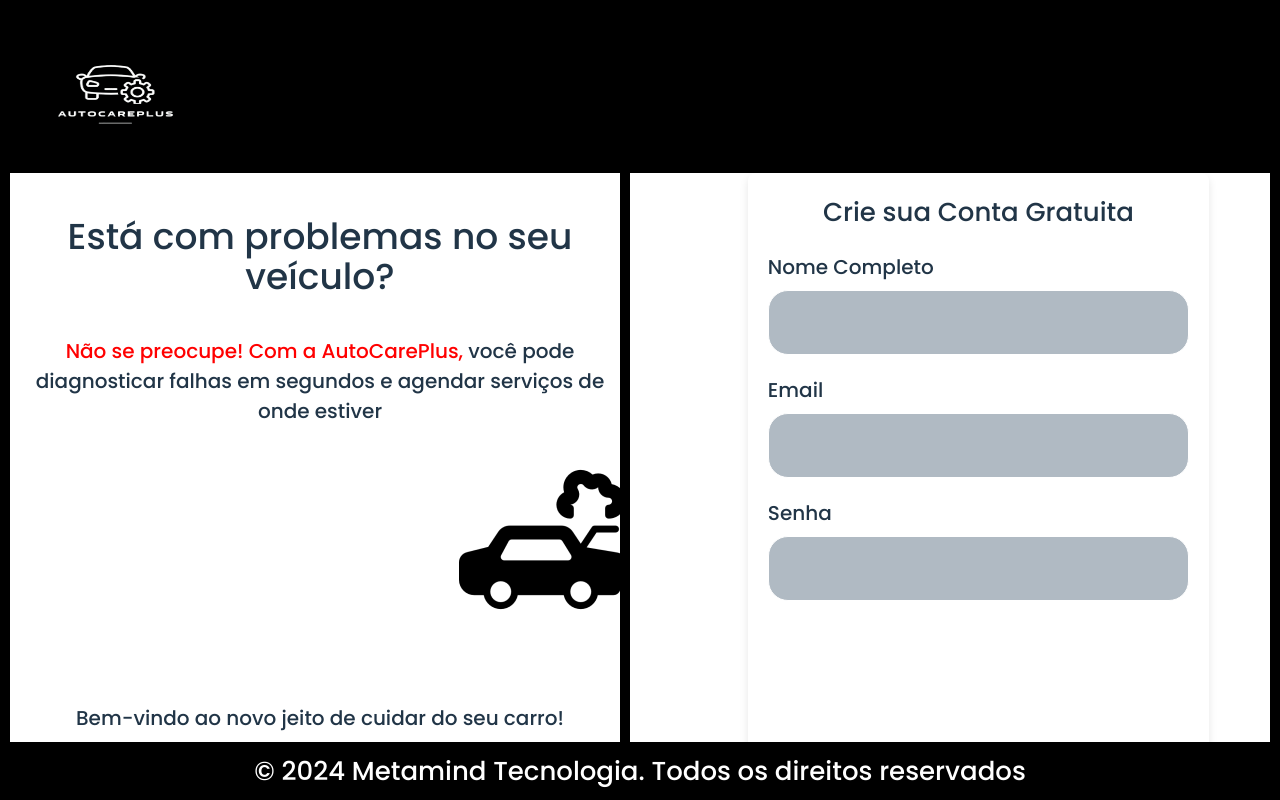
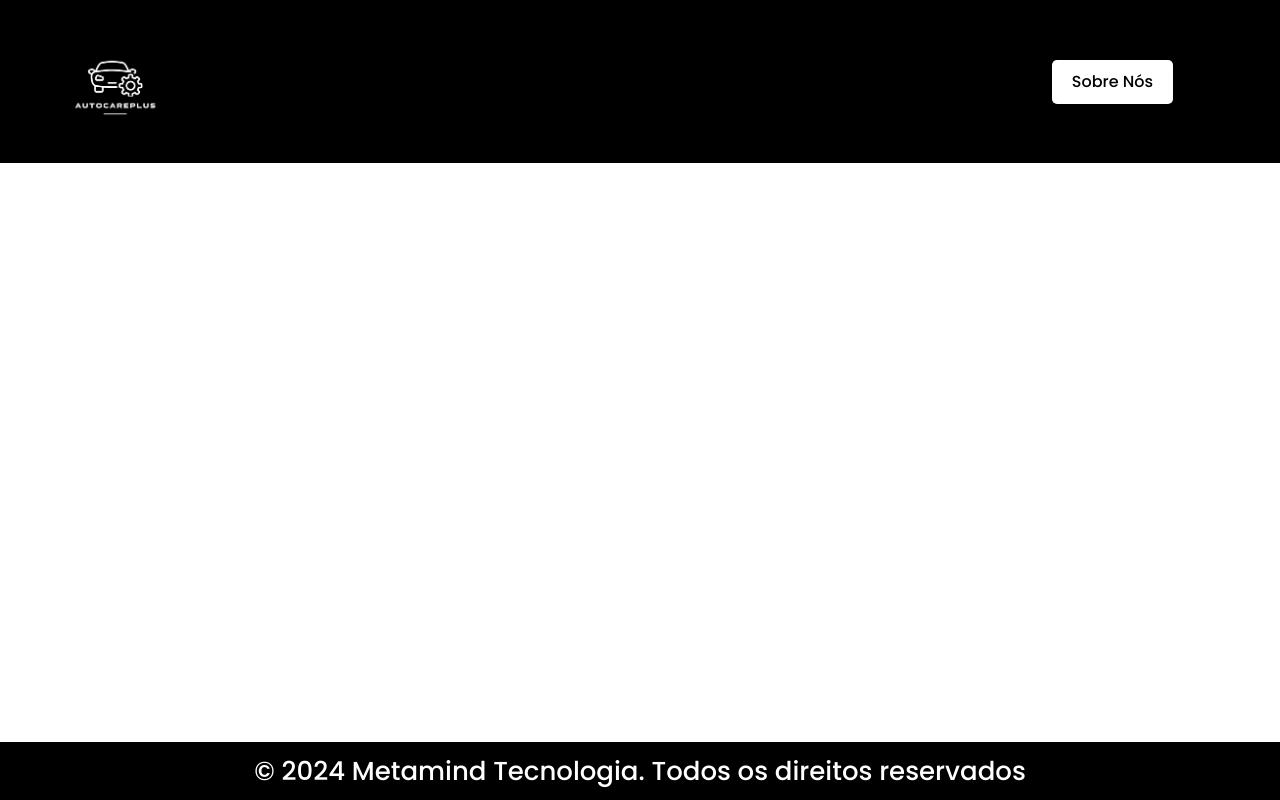
Before and after one commit to joao1015/AutoCarePlusReact, a React (Vite) app in the folder Sprint3/: page /sobrenos in a window 1280 px wide. Shown: the top 800 px of the page. Built offline with nearby package versions, Linux system fonts and the light colour scheme.

Commit message:
Adiciona página "Sobre Nós" e configuração de rota
- Criação do componente `AboutUs` com informações sobre a empresa.
- Configuração da rota `/about-us` no sistema de roteamento.
- Atualização do componente principal `App` para incluir a nova página.

```diff
--- a/Sprint3/src/App.tsx
+++ b/Sprint3/src/App.tsx
@@ -1,10 +1,12 @@
+
+// src/App.tsx
 import './index.css'; // Certifique-se de que os estilos estão importados corretamente
-import Home from './Componentes/Main'; // Corrija a importação para usar o nome correto do componente
+import Home from './Componentes/Main/index'; // Corrija a importação para usar o nome correto do componente
 
 function App() {
   return (
     <div>
-      <Home /> {/* Uso correto do componente */}
+      <Home />
     </div>
   );
 }
--- a/Sprint3/src/Componentes/Cabecalho/Style.scss
+++ b/Sprint3/src/Componentes/Cabecalho/Style.scss
@@ -1,4 +1,48 @@
 // src/Componentes/Cabecalho/styles.scss
+
+
+// src/Componentes/Cabecalho/Style.scss
+
+.cabecalho {
+    position: fixed;
+    top: 0;
+    left: 0;
+    width: 100%;
+    height: 2.5cm;
+    background-color: #000;
+    color: #fff;
+    display: flex;
+    align-items: center;
+    justify-content: space-between; // Alinha logo e botão
+    padding: 0 1rem;
+    box-sizing: border-box;
+    z-index: 1000;
+
+    .logo {
+      height: 100%;
+      object-fit: contain;
+    }
+
+    .sobre-nos-button {
+      padding: 10px 20px; // Adiciona padding ao botão
+      background-color: #ffffff; // Cor de fundo do botão
+      color: #000000; // Cor do texto do botão
+      text-decoration: none; // Remove sublinhado do link
+      border-radius: 5px; // Arredonda os cantos do botão
+      font-family: 'Poppins', sans-serif; // Fonte do botão
+      font-weight: 600; // Peso da fonte
+      font-size: 16px; // Tamanho da fonte
+      display: inline-block;
+      transition: background-color 0.3s; // Adiciona transição suave para hover
+       margin-left: 25cm;
+      &:hover {
+        background-color: #0056b3; // Cor do fundo ao passar o mouse
+      }
+    }
+  }
+
+
+
 
 .cabecalho {
     position:absolute; // Fixa o cabeçalho no topo da tela
--- a/Sprint3/src/Componentes/Cabecalho/index.tsx
+++ b/Sprint3/src/Componentes/Cabecalho/index.tsx
@@ -1,12 +1,15 @@
-// Componentes/Cabecalho/index.tsx
+// src/Componentes/Cabecalho/index.tsx
 import './Style.scss'; // Importe os estilos necessários
 import logo from './Imagems/LogoAutoCareplus.png'; // Substitua pelo caminho correto da sua imagem
+import { Link } from 'react-router-dom'; // Importa o Link para navegação
 
 function Cabecalho() {
   return (
     <header className="cabecalho">
       <img src={logo} alt="Logo do Aplicativo" className="logo" />
-
+      <Link to="/sobrenos" className="sobre-nos-button">
+        Sobre Nós
+      </Link>
     </header>
   );
 }
--- a/Sprint3/src/Componentes/FormularioCadastrocliente/style.scss
+++ b/Sprint3/src/Componentes/FormularioCadastrocliente/style.scss
@@ -26,7 +26,7 @@
 .formulario {
 background-color: #fff;
   padding: 20px; // Adiciona um pouco de padding
-  box-shadow: 0 4px 8px rgba(0, 0, 0, 0.1); // Adiciona sombra para destacar o formulário
+
   border-radius: 8px; // Arredonda os cantos do formulário
   height: 100%; // Usa a altura total do contêiner
   align-items: center;
--- a/Sprint3/src/main.tsx
+++ b/Sprint3/src/main.tsx
@@ -1,11 +1,23 @@
-import { StrictMode } from 'react'
-import { createRoot } from 'react-dom/client'
-import App from './App.tsx'
-import './index.css'
-import HOME from './Componentes/Main'
+// src/index.tsx
+import { StrictMode } from 'react';
+import { createRoot } from 'react-dom/client';
+import { BrowserRouter as Router, Routes, Route } from 'react-router-dom'; // Importa o BrowserRouter e as rotas
+import App from './App.tsx';
+import './index.css';
+import Home from './Componentes/Main'; // Atualize o caminho conforme necessário
+import Sobrenos from './routes/SobreNos/index.tsx'; // Atualize o caminho conforme necessário
 
-createRoot(document.getElementById('root')!).render(
+// Cria a raiz do React
+const root = createRoot(document.getElementById('root')!);
+
+root.render(
   <StrictMode>
-    <App />
-  </StrictMode>,
-)
+    <Router> {/* Adiciona o Router para gerenciar as rotas */}
+      <Routes>
+        <Route path="/" element={<App />} /> {/* Página inicial */}
+        <Route path="/home" element={<Home />} /> {/* Página Home */}
+        <Route path="/sobrenos" element={<Sobrenos />} /> {/* Página Sobre Nós */}
+      </Routes>
+    </Router>
+  </StrictMode>
+);
--- /dev/null
+++ b/Sprint3/src/routes/SobreNos/index.tsx
@@ -0,0 +1,19 @@
+import Cabecalho from "../../Componentes/Cabecalho";
+import Rodape from "../../Componentes/Rodape";
+
+
+
+function Sobrenos(){
+
+return(
+    <div>
+<Cabecalho></Cabecalho>
+<Rodape></Rodape>
+
+    </div>
+
+)
+
+
+}
+export default Sobrenos
```
